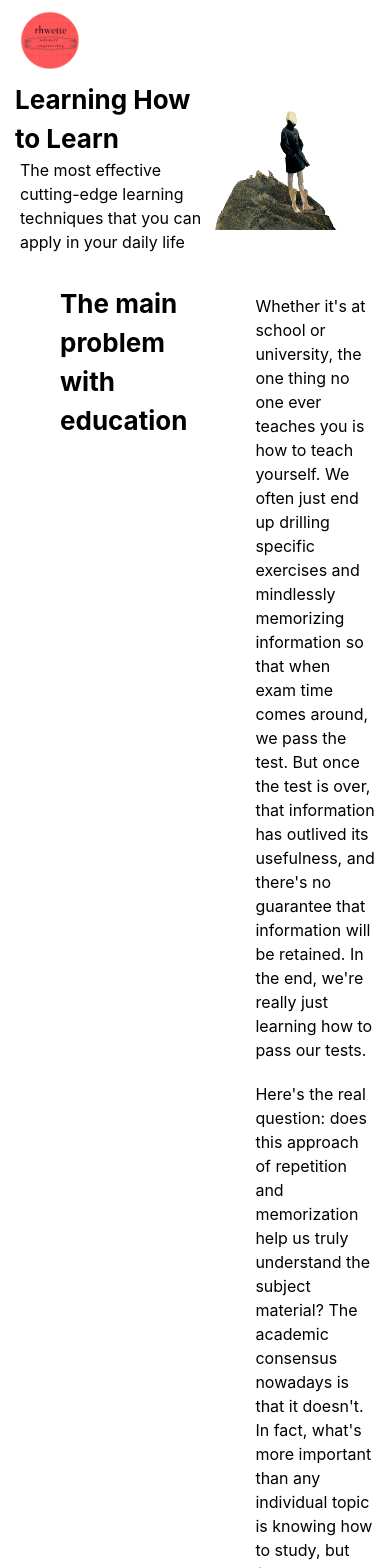
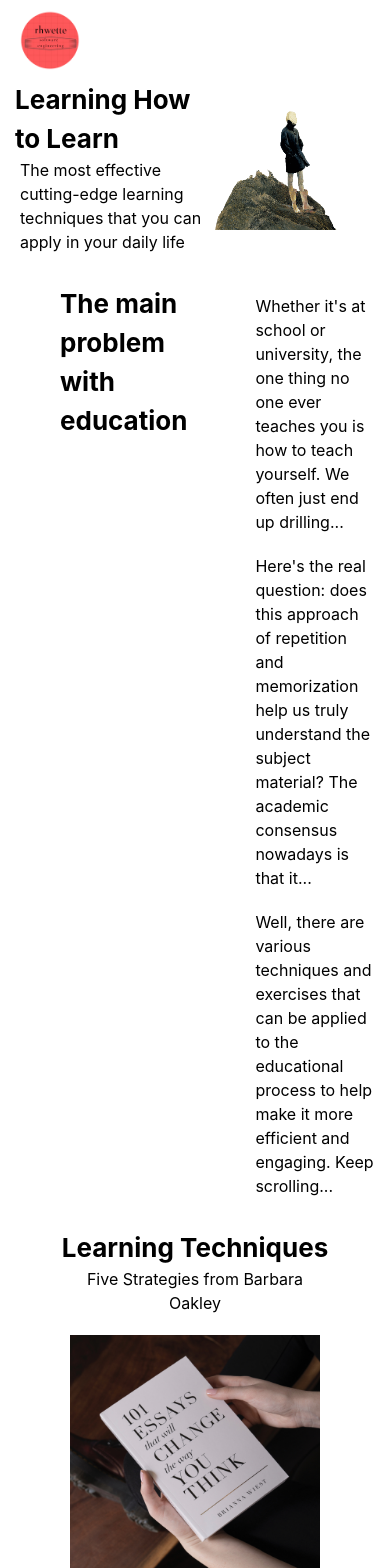
Before and after one commit to rhwette/how-to-learn3, a React (Create React App) app: page / in a window 390 px wide. Shown: the top 1568 px of the page. Built offline with nearby package versions, Linux system fonts and the light colour scheme.

Commit message:
add ellipsis to Problems text

```diff
--- a/src/components/Problems/Problems.jsx
+++ b/src/components/Problems/Problems.jsx
@@ -1,8 +1,62 @@
-import { HStack, Text, Box, Grid } from '@chakra-ui/react';
+import { HStack, Text, Box, Grid, useMediaQuery } from '@chakra-ui/react';
+import { useState } from 'react';
 import "../Intro/intro.css";
 
+function truncatedText(text, limit) {
+  const words = text.split(' ');
+  if (words.length > limit) {
+    return words.slice(0, limit).join(' ') + '...';
+  } else {
+    return text;
+  }
+}
+
+
+
 const Problems = () => {
+  const textA = "Whether it's at school or university, the one thing no one ever teaches you is how to teach yourself. We often just end up drilling specific exercises and mindlessly memorizing information so that when exam time comes around, we pass the test. But once the test is over, that information has outlived its usefulness, and there's no guarantee that information will be retained. In the end, we're really just learning how to pass our tests.";
+  const textB = "Here's the real question: does this approach of repetition and memorization help us truly understand the subject material? The academic consensus nowadays is that it doesn't. In fact, what's more important than any individual topic is knowing how to study, but for some reason, this point is often overlooked. So, what can we do to remedy this?"
+  const textC = "Well, there are various techniques and exercises that can be applied to the educational process to help make it more efficient and engaging. Keep scrolling to uncover some of the secrets of effective learning."
+
+  const [isSmallerThan768] = useMediaQuery( "(max-width: 768px)" );
+  const [isTruncatedA, setIsTruncatedA] = useState(true);
+  const [isTruncatedB, setIsTruncatedB] = useState(true);
+  const [isTruncatedC, setIsTruncatedC] = useState(true);
+
+
+  const truncatedTextA = isSmallerThan768
+      ? isTruncatedA
+        ? truncatedText(textA, 25)
+        : textA
+      : textA;
+
+  const truncatedTextB = isSmallerThan768
+      ? isTruncatedB
+        ? truncatedText(textB, 25)
+        : textB
+      : textB;
+
+  const truncatedTextC = isSmallerThan768
+      ? isTruncatedC
+        ? truncatedText(textC, 25)
+        : textC
+      : textC;
+
+  function handleTextClickA () {
+    setIsTruncatedA (false)
+  }
+
+  function handleTextClickB () {
+    setIsTruncatedB (false)
+  }
+
+  function handleTextClickC () {
+    setIsTruncatedC (false)
+  }
+
+
   return (
+
     <Box w="100%">
     <HStack  justifyContent="space-between">
       <Box alignSelf="flex-start" pt="30px">
@@ -10,47 +64,43 @@ const Problems = () => {
           The main problem with education
         </Text>
       </Box>
+
       <Box alignSelf="flex-start" pt="40px">
-        <Text className="introTextMedium"  mr="5px" pb="20px" color="#000" fontWeight="normal">
-          Whether it's at school or university, the one thing no one ever
-          teaches you is how to teach yourself. We often just end up drilling
-          specific exercises and mindlessly memorizing information so that when
-          exam time comes around, we pass the test. But once the test is over,
-          that information has outlived its usefulness, and there's no guarantee
-          that information will be retained. In the end, we're really just
-          learning how to pass our tests.
+
+        <Text
+          className="introTextMedium"
+          mr="5px"
+          pb="20px"
+          color="#000"
+          fontWeight="normal"
+          onClick = { handleTextClickA }
+          cursor = "pointer">
+           {truncatedTextA}
         </Text>
-        <Text className="introTextMedium"  mr="5px" pb="20px" color="#000" fontWeight="normal">
-          Here's the real question: does this approach of repetition and
-          memorization help us truly understand the subject material? The
-          academic consensus nowadays is that it doesn't. In fact, what's more
-          important than any individual topic is knowing how to study, but for
-          some reason, this point is often overlooked. So, what can we do to
-          remedy this?
+
+
+        <Text
+          className="introTextMedium"
+          mr="5px"
+          pb="20px"
+          color="#000"
+          fontWeight="normal"
+          onClick = { handleTextClickB }
+          cursor = "pointer">
+           {truncatedTextB}
         </Text>
+
         <Text
           className="introTextMedium"
           mr="5px"
           pb="30px"
           color="#000"
           fontWeight="normal"
-        >
-          Whether it's at school or university, the one thing no one ever
-          teaches you is how to teach yourself. We often just end up drilling
-          specific exercises and mindlessly memorizing information so that when
-          exam time comes around, we pass the test. But once the test is over,
-          that information has outlived its usefulness, and there's no guarantee
-          that information will be retained. In the end, we're really just
-          learning how to pass our tests. Here's the real question: does this
-          approach of repetition and memorization help us truly understand the
-          subject material? The academic consensus nowadays is that it doesn't.
-          In fact, what's more important than any individual topic is knowing
-          how to study, but for some reason, this point is often overlooked. So,
-          what can we do to remedy this? Well, there are various techniques and
-          exercises that can be applied to the educational process to help make
-          it more efficient and engaging. Keep scrolling to uncover some of the
-          secrets of effective learning.
+          onClick = { handleTextClickC }
+          cursor = "pointer">
+           {truncatedTextC}
         </Text>
+
       </Box>
     </HStack>
     </Box>
```
